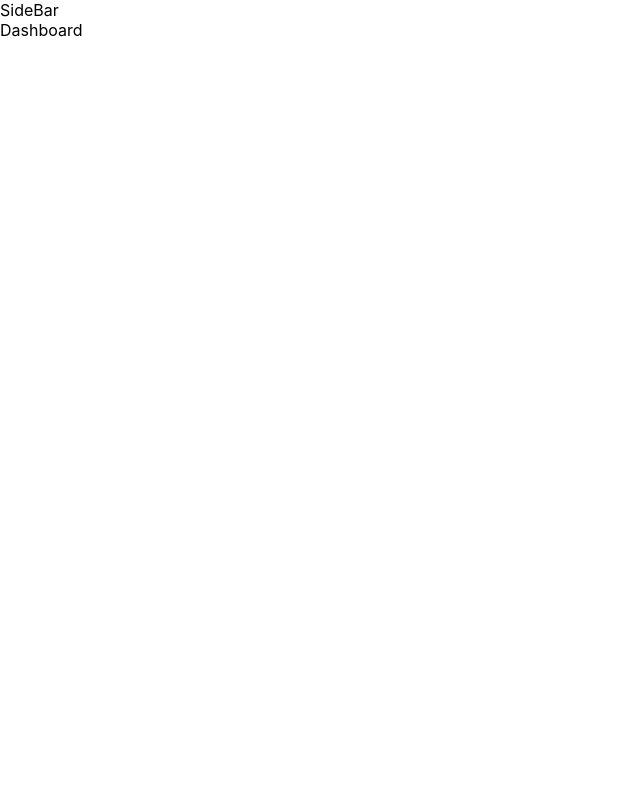
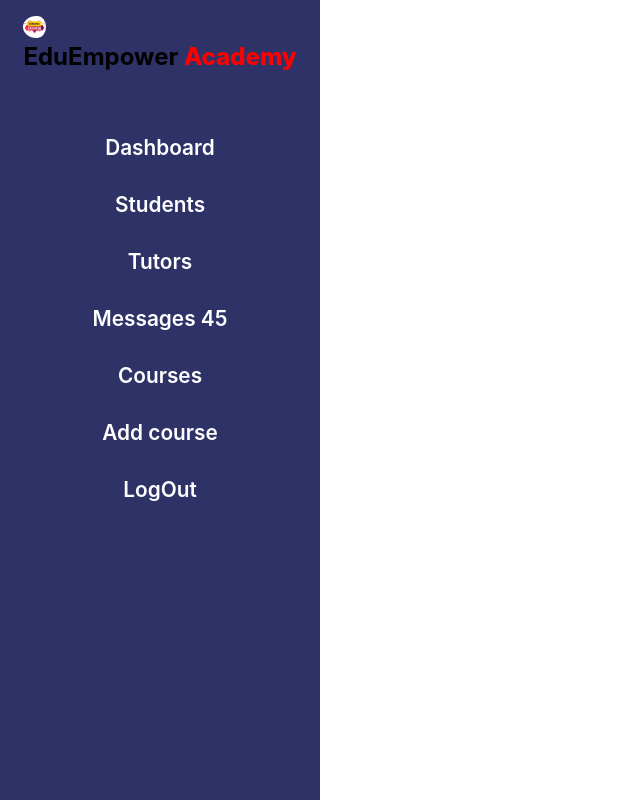
Before and after one commit to Code-Mole/Online_Course_System_Dashboard, a React (Create React App) app in the folder client/: page / in a window 1280 px wide. Shown: the whole page, without its empty margins (0-640 px from the left). Built offline with nearby package versions, Linux system fonts and the light colour scheme.

Commit message:
SideBar component

```diff
--- a/client/package.json
+++ b/client/package.json
@@ -5,7 +5,7 @@
   "dependencies": {
     "@emotion/react": "^11.13.0",
     "@emotion/styled": "^11.13.0",
-    "@mui/material": "^5.16.4",
+    "@mui/material": "^5.16.6",
     "@testing-library/jest-dom": "^5.17.0",
     "@testing-library/react": "^13.4.0",
     "@testing-library/user-event": "^13.5.0",
--- a/client/src/App.js
+++ b/client/src/App.js
@@ -6,15 +6,17 @@ import Students from "./Components/Students.js";
 import Tutors from "./Components/Tutors.js";
 import Messages from "./Components/Messages.js";
 import SideBar from "./Components/SideBar.js";
+import LogIn from "./Components/LogIn.js";
 
 function App() {
   return (
     <>
       <div className="App">
-        <SideBar />
         <Router>
+          <SideBar />
           <Routes>
-            <Route path="/" element={<Dashboard />} />
+            <Route path="/" element={<LogIn />} />
+            <Route path="/Dashboard" element={<Dashboard />} />
             <Route path="/Courses" element={<Courses />} />
             <Route path="/Students" element={<Students />} />
             <Route path="/Tutors" element={<Tutors />} />
--- /dev/null
+++ b/client/src/Components/LogIn.js
@@ -0,0 +1,9 @@
+import React from 'react'
+
+function LogIn() {
+  return (
+    <div>LogIn</div>
+  )
+}
+
+export default LogIn
--- /dev/null
+++ b/client/src/Components/SideBar.css
@@ -0,0 +1,152 @@
+.sideBar__container {
+  width: 25%;
+  height: 100%;
+  background-color: var(--color-background1);
+  position: fixed;
+  top: 0;
+  left: 0;
+  z-index: 10;
+}
+
+h1 span {
+  color: red;
+  font-weight: 800;
+}
+.navbar {
+  width: 100%;
+  padding: 1rem 10px;
+  display: flex;
+  flex-direction: column;
+  justify-content: space-between;
+  align-items: center;
+}
+
+.navbar ul {
+  padding: 3rem 0;
+  display: flex;
+  flex-direction: column;
+  align-items: center;
+  width: 100%;
+  list-style: none;
+}
+
+.navbar ul li {
+  margin: 0 35px;
+  font-size: 1.3rem;
+  color: var(--color-white);
+  font-weight: 500;
+  cursor: pointer;
+  position: relative;
+  padding: 1rem;
+  transition: 0.5s;
+}
+.navbar ul li:hover {
+  width: 100%;
+  background-color: var(--color-danger);
+  transition: 0.8;
+  border-radius: 5px;
+}
+
+.navbar ul li a {
+  color: var(--color-white);
+  font-size: 1.3rem;
+  font-weight: 600;
+  transition: 0.5s;
+  text-decoration: none;
+}
+
+.navbar ul li a:hover {
+  transition: 0.8;
+  color: var(--color-white);
+}
+
+.NavLink {
+  transition: var(--transition);
+}
+
+.NavLink:hover {
+  color: darkorange;
+}
+
+.navbar .home-navlink {
+  display: none;
+}
+
+.menuBtn {
+  display: none;
+  position: absolute;
+  top: 1.25rem;
+  right: 0.75rem;
+}
+.logo__container {
+  display: flex;
+  align-items: center;
+  color: var(--color-white);
+}
+.logo__container h3 {
+  font-size: 1.5rem;
+  font-weight: 500;
+}
+.logo__container h3 span {
+  color: var(--color-danger);
+}
+.logo {
+  width: 10%;
+  border-radius: 50%;
+  padding-right: 5px;
+}
+/*
+@media screen and (max-width: 1024px) {
+  .navbar {
+    width: 100%;
+    padding: 1rem 10px;
+  }
+  #linksContainer {
+    width: -100%;
+  }
+  .logo {
+    width: 30%;
+  }
+}
+@media screen and (max-width: 750px) {
+  .navbar {
+    width: 100%;
+
+    flex-direction: column;
+    align-items: start;
+    padding: 1rem 0.75rem;
+  }
+  .navbar ul {
+    display: none;
+    width: 100%;
+    margin-top: 1rem;
+  }
+  .navbar ul li {
+    padding: 10px;
+    margin: 7px;
+    border-radius: 10px;
+    transition: var(--transition-fast);
+  }
+  .navbar ul li:hover {
+    background-color: var(--color-background);
+    transform: scale(1.1);
+  }
+  .NavLink {
+    position: relative;
+    left: 40%;
+  }
+  .NavLink:hover {
+    margin-left: 30px;
+    transform: scale(1.8);
+  }
+  .menuBtn {
+    display: block;
+    /* background-color: var(--color-primary); */
+
+/* .open {
+    display: flex;
+    /* background-color: var(--color-primary); */
+
+/* .logo {
+    width: 10%;
+  } */
--- a/client/src/Components/SideBar.js
+++ b/client/src/Components/SideBar.js
@@ -1,7 +1,83 @@
-import React from "react";
+import React, { useState } from "react";
+import { NavLink, Link, useLocation } from "react-router-dom";
+import "./SideBar.css";
+// import MenuIcon from "@mui/icons-material/Menu";
 
 function SideBar() {
-  return <div>SideBar</div>;
+  const [menuOpen, setMenuOpen] = useState(false);
+
+  let open = {
+    display: "block",
+  };
+  const location = useLocation();
+
+  return (
+    <div className="sideBar__container">
+      <nav className="navbar">
+        <div className="sideBar__logo">
+          <img className="logo" src="./images/logo.png" alt="logo.pic" />
+          <h1>
+            EduEmpower <span> Academy</span>
+          </h1>
+        </div>
+        <div
+          className="menuBtn"
+          onClick={() => {
+            setMenuOpen(!menuOpen);
+          }}
+        >
+          {/* <MenuIcon /> */}
+        </div>
+        <ul id="linksContainer" style={menuOpen ? open : {}}>
+          {location.pathname === "/login" || location.pathname === "/signup" ? (
+            <li>
+              <Link to="/">Go Back</Link>
+            </li>
+          ) : (
+            <>
+              <li>
+                <NavLink className="NavLink" to="/dashboard">
+                  Dashboard
+                </NavLink>
+              </li>
+              <li>
+                <NavLink className="NavLink" to="/students">
+                  Students
+                </NavLink>
+              </li>
+              <li>
+                <NavLink className="NavLink" to="/tutors">
+                  Tutors
+                </NavLink>
+              </li>
+              <li>
+                <NavLink className="NavLink" to="/messages">
+                  Messages <span id="Message__num">45</span>
+                </NavLink>
+              </li>
+              <li>
+                <NavLink className="NavLink" to="/courses">
+                  Courses
+                </NavLink>
+              </li>
+              <li>
+                <NavLink className="NavLink" to="/addCourses">
+                  Add course
+                </NavLink>
+              </li>
+              <div className="LogOut">
+              <li>
+                <NavLink className="NavLink" to="/">
+                  LogOut
+                </NavLink>
+              </li>
+              </div>
+            </>
+          )}
+        </ul>
+      </nav>
+    </div>
+  );
 }
 
 export default SideBar;
```
Also changed, not shown: client/public/images/logo.png (added), 1 other file (tests, documents, lock files or other folders).
